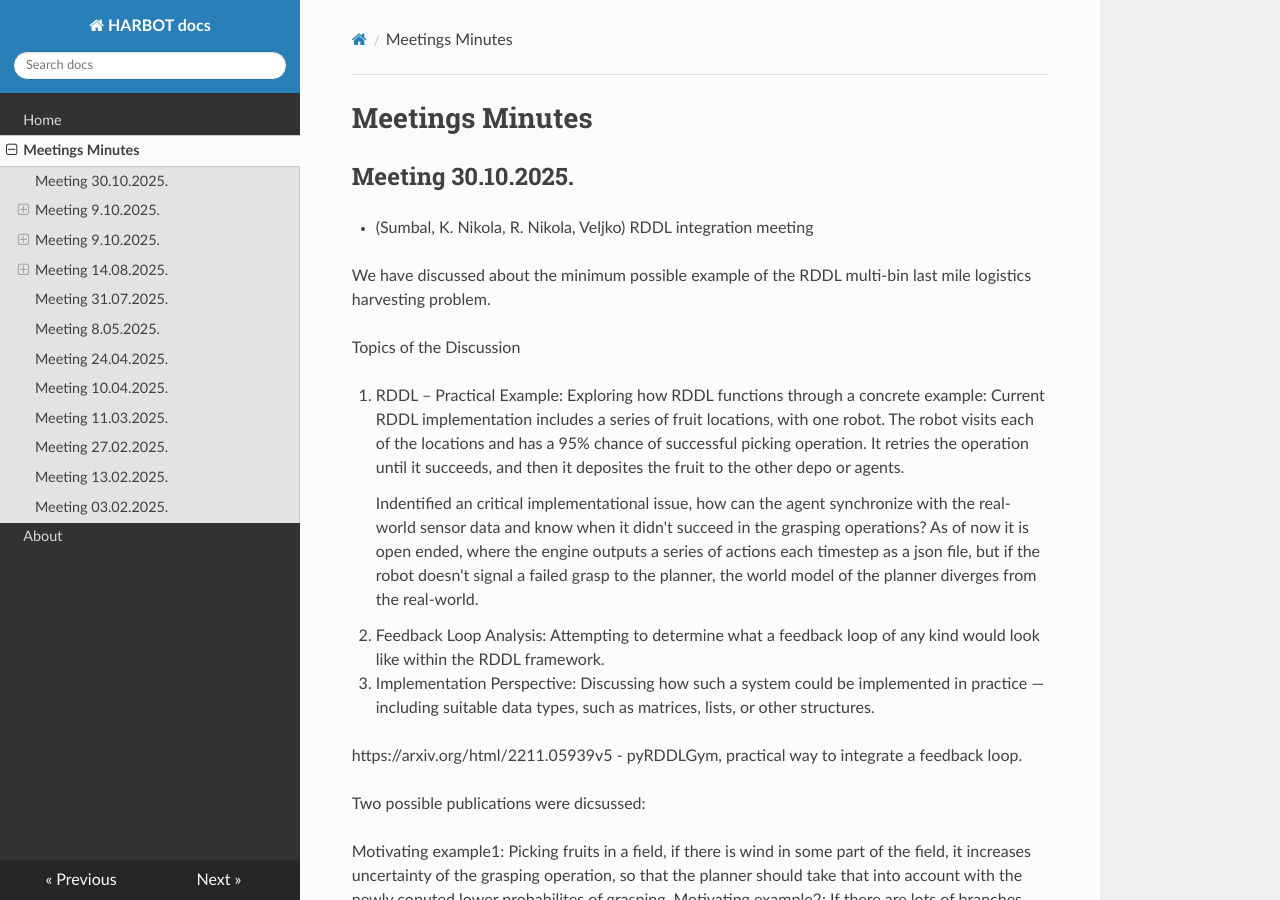
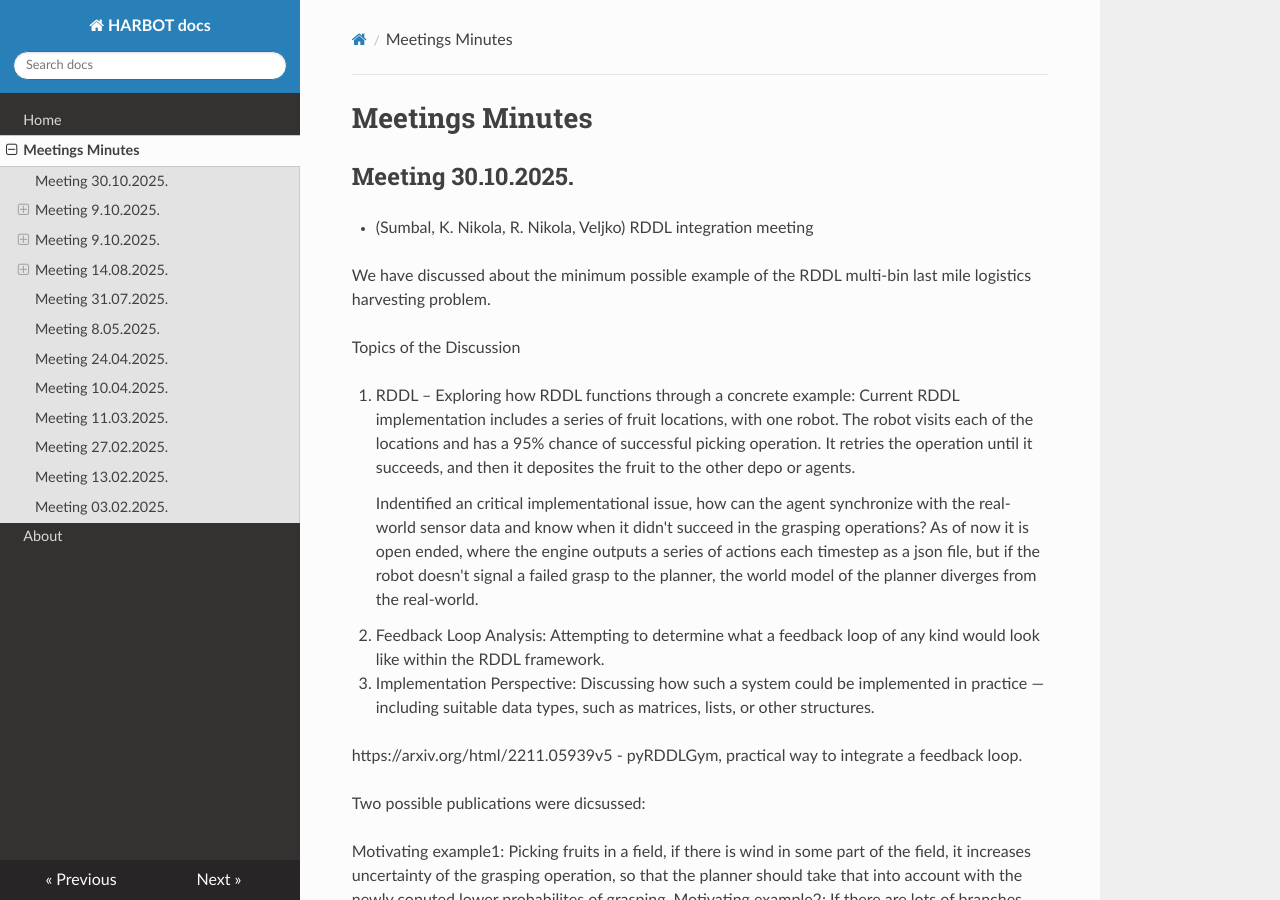
Before and after one commit to etfrobotics/HARBOT, an MkDocs documentation site: the page built from docs/logs.md, in a window 1280 px wide and 900 px high. Built offline with MkDocs 1.6.1, drawn with Linux system fonts in a browser that asks for light colours; nearby versions of some CDN libraries.

Commit message:
Update logs.md

```diff
--- a/docs/logs.md
+++ b/docs/logs.md
@@ -8,7 +8,7 @@ We have discussed about the minimum possible example of the RDDL multi-bin last
 
 Topics of the Discussion
 
-1. RDDL – Practical Example: Exploring how RDDL functions through a concrete example:
+1. RDDL – Exploring how RDDL functions through a concrete example:
    	Current RDDL implementation includes a series of fruit locations, with one robot. The robot visits each of the locations and has a 95% chance
    	of successful picking operation. It retries the operation until it succeeds, and then it deposites the fruit to the other depo or agents.
 
```
